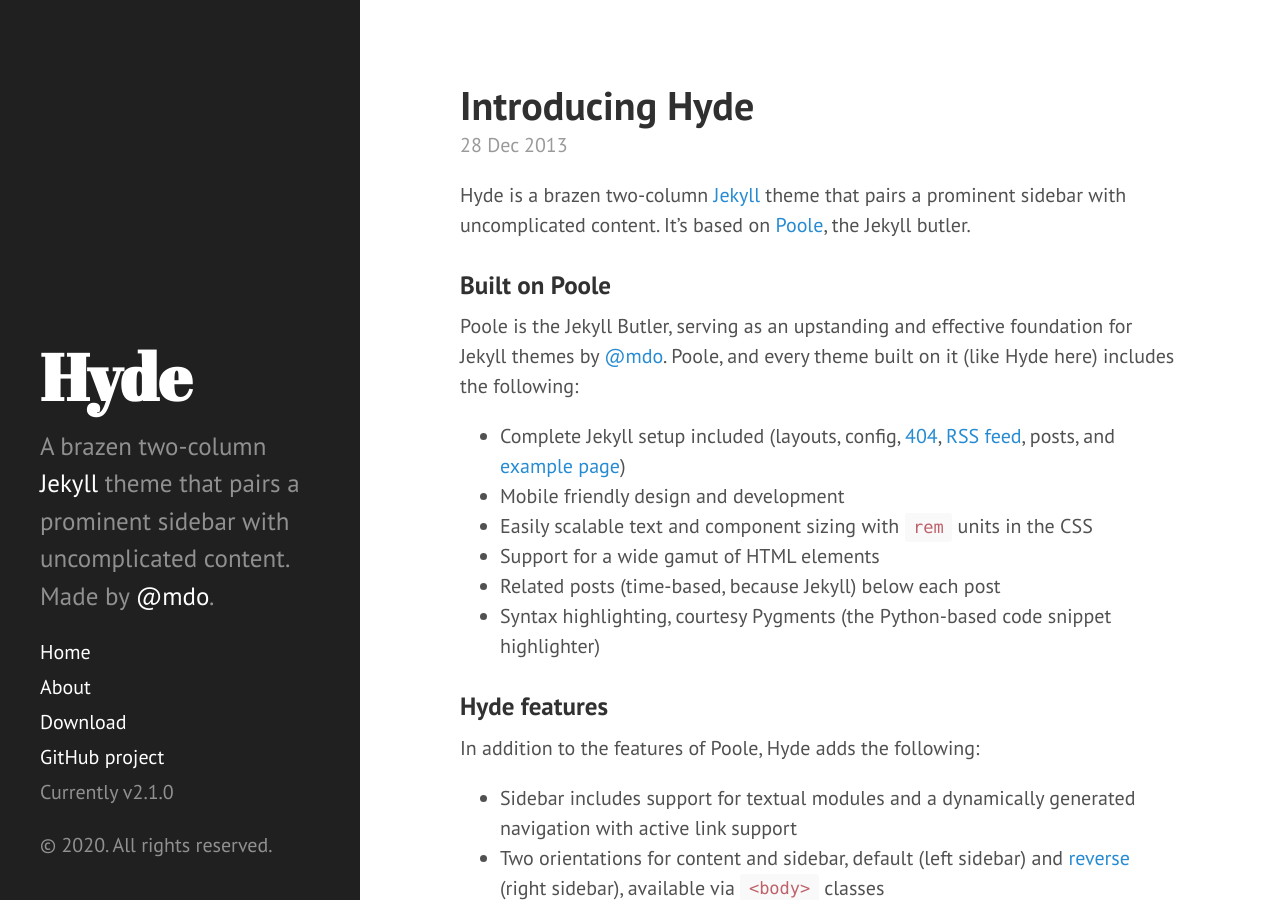
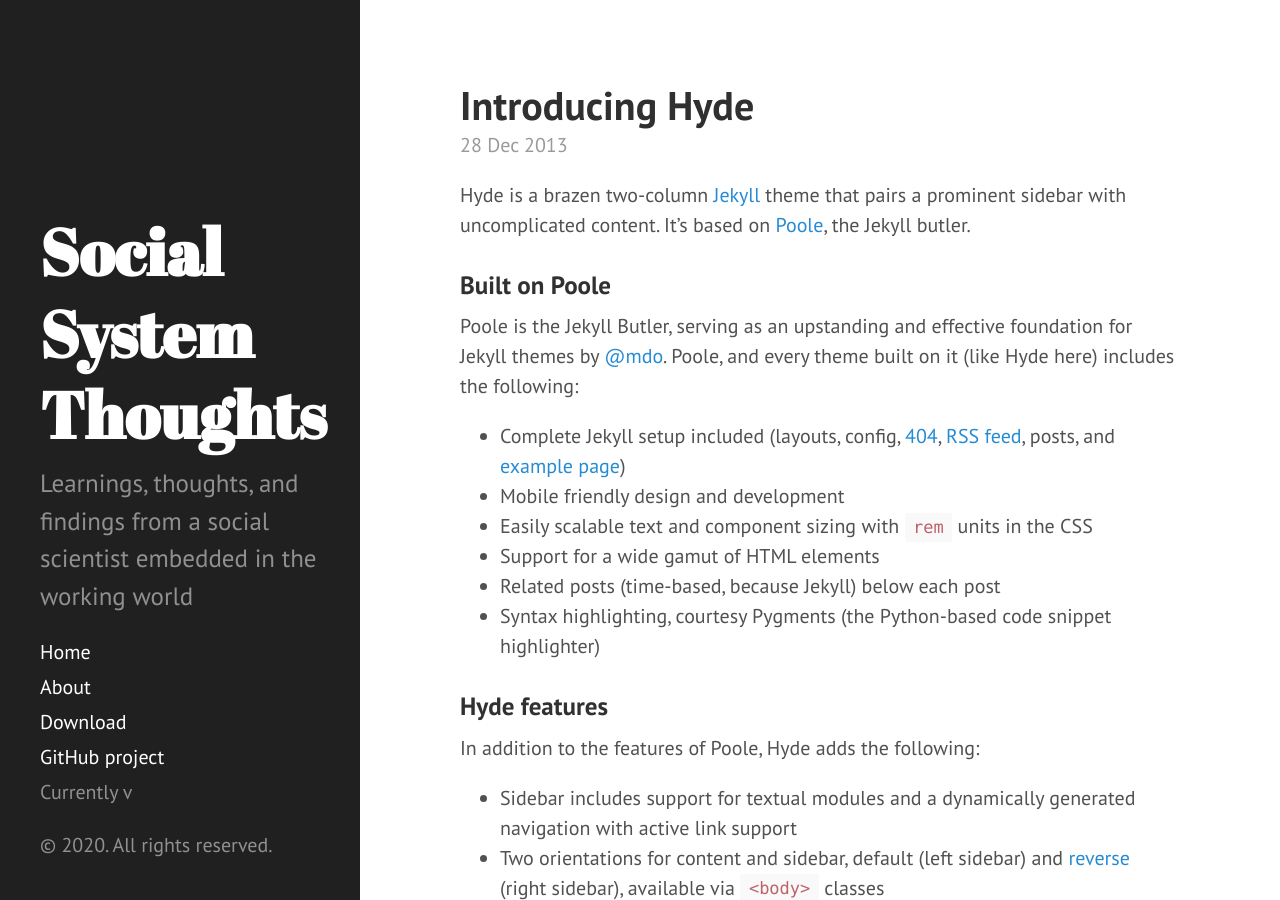
Before and after one commit to tomrod/roderickdev, a Jekyll site: the page built from index.html, in a window 1280 px wide and 900 px high. Built offline with Jekyll 4.4.1, drawn with Linux system fonts in a browser that asks for light colours; Markdown is read by kramdown in place of the engine named in the settings; the list of posts is cut into pages by our own code.

Commit message:
Cleanup config

```diff
--- a/_config.yml
+++ b/_config.yml
@@ -9,20 +9,18 @@
 relative_permalinks: false
 
 # Setup
-title:            Hyde
-tagline:          'A Jekyll theme'
-description:      'A brazen two-column <a href="http://jekyllrb.com" target="_blank">Jekyll</a> theme that pairs a prominent sidebar with uncomplicated content. Made by <a href="https://twitter.com/mdo" target="_blank">@mdo</a>.'
-url:              http://hyde.getpoole.com
+title:            Social System Thoughts
+tagline:          'Putting my technical and social system thoughts out to the world.'
+description:      'Learnings, thoughts, and findings from a social scientist embedded in the working world'
+url:              http://www.roderick.dev
 baseurl:          /
 
 author:
-  name:           'Mark Otto'
-  url:            https://twitter.com/mdo
+  name:           'Tom Roderick'
+  url:            https://twitter.com/tom_roderick
 
 paginate:         5
 
 # Custom vars
-version:          2.1.0
-
 github:
-  repo:           https://github.com/poole/hyde
+  repo:           https://github.com/tomrod/roderickdev
```
